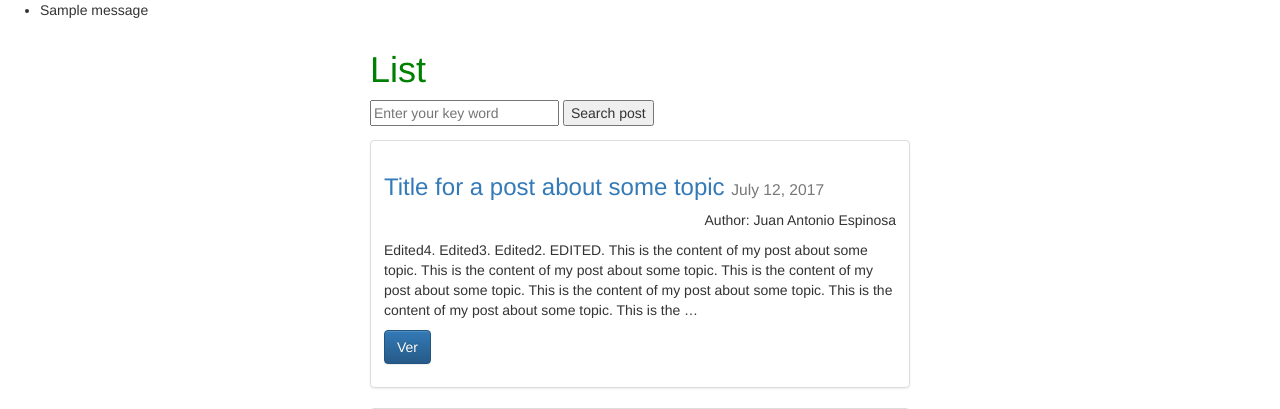
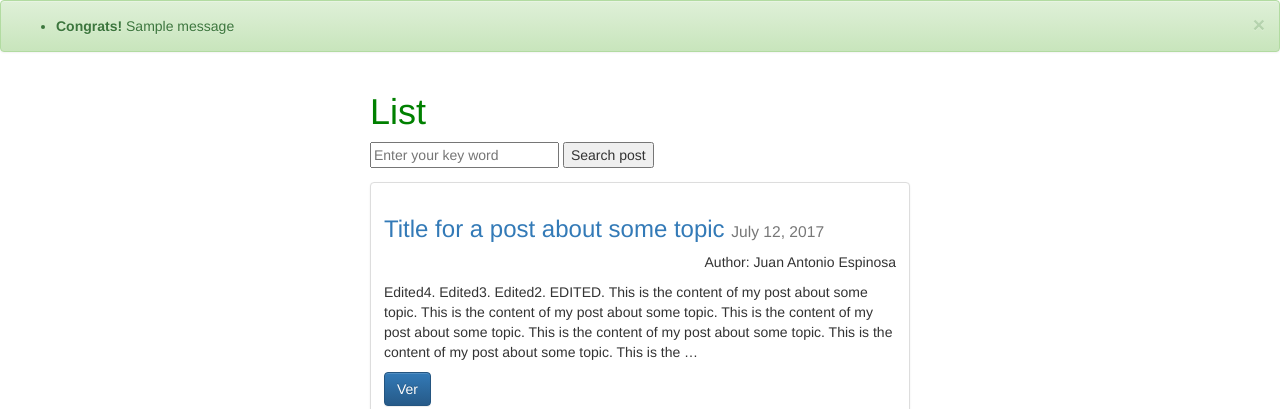
Before and after one commit to ossdemura/django-miniblog, a Django app: page /posts/ in a window 1280 px wide. Shown: the top 409 px of the page. Run offline with Django 3.2, Linux system fonts and the light colour scheme; data comes from the database, SQL or seed files in the repository; both versions use the stored data as it was after the commit; one stand-in notice (Sample message) is shown; some libraries are stand-ins or nearby versions.

Commit message:
Added dismissible alert in the messages_display.html using JavaScript plugin for Bootstrap

```diff
--- a/src/posts/views.py
+++ b/src/posts/views.py
@@ -108,9 +108,9 @@ def post_update(request, slug=None):
     if form.is_valid():
         instance = form.save(commit=False)
         instance.save()
-        messages.success(request, "El <a href='#'>post</a> ha sido editado", extra_tags='html_safe')
-        messages.success(request, "2do mensaje para el update del <a href='#'>post</a> - sin tag 'html_safe'", extra_tags='otro-tag')
-        messages.success(request, "3er mensaje para el update del <a href='#'>post</a> - sin tag 'html_safe'")
+        messages.success(request, "The <a href='#'>post</a> has been updated", extra_tags='html_safe')
+        # messages.success(request, "2do mensaje para el update del <a href='#'>post</a> - sin tag 'html_safe'", extra_tags='otro-tag')
+        # messages.success(request, "3er mensaje para el update del <a href='#'>post</a> - sin tag 'html_safe'")
 
         return HttpResponseRedirect(instance.get_absolute_url())
 
--- a/src/templates/messages_display.html
+++ b/src/templates/messages_display.html
@@ -1,10 +1,15 @@
 {% if messages %}
-    <div class='messages'>
+    <!-- <div class='messages'> -->
+    <div class="alert alert-success alert-dismissible" role="alert">
+        <button type="button" class="close" data-dismiss="alert" aria-label="Close"><span aria-hidden="true">&times;</span></button>
         <ul class="messages">
             {% for message in messages %}
                 <li{% if message.tags %} class="{{ message.tags }}"{% endif %}>
-                {% if "html_safe" in message.tags %} {{ message|safe }} {% else %} {{ message }} {% endif %}</li>
+                <strong>Congrats!</strong> {% if "html_safe" in message.tags %} {{ message|safe }} {% else %} {{ message }} {% endif %}</li>
             {% endfor %}
         </ul>
     </div>
+    <!-- For fully functioning, dismissible alerts, you must use the alerts JavaScript plugin -->
+    <script src="https://ajax.googleapis.com/ajax/libs/jquery/3.2.1/jquery.min.js"></script>
+    <script src="https://maxcdn.bootstrapcdn.com/bootstrap/3.3.7/js/bootstrap.min.js"></script>
 {% endif %}
```
Also changed, not shown: src/db.sqlite3.
